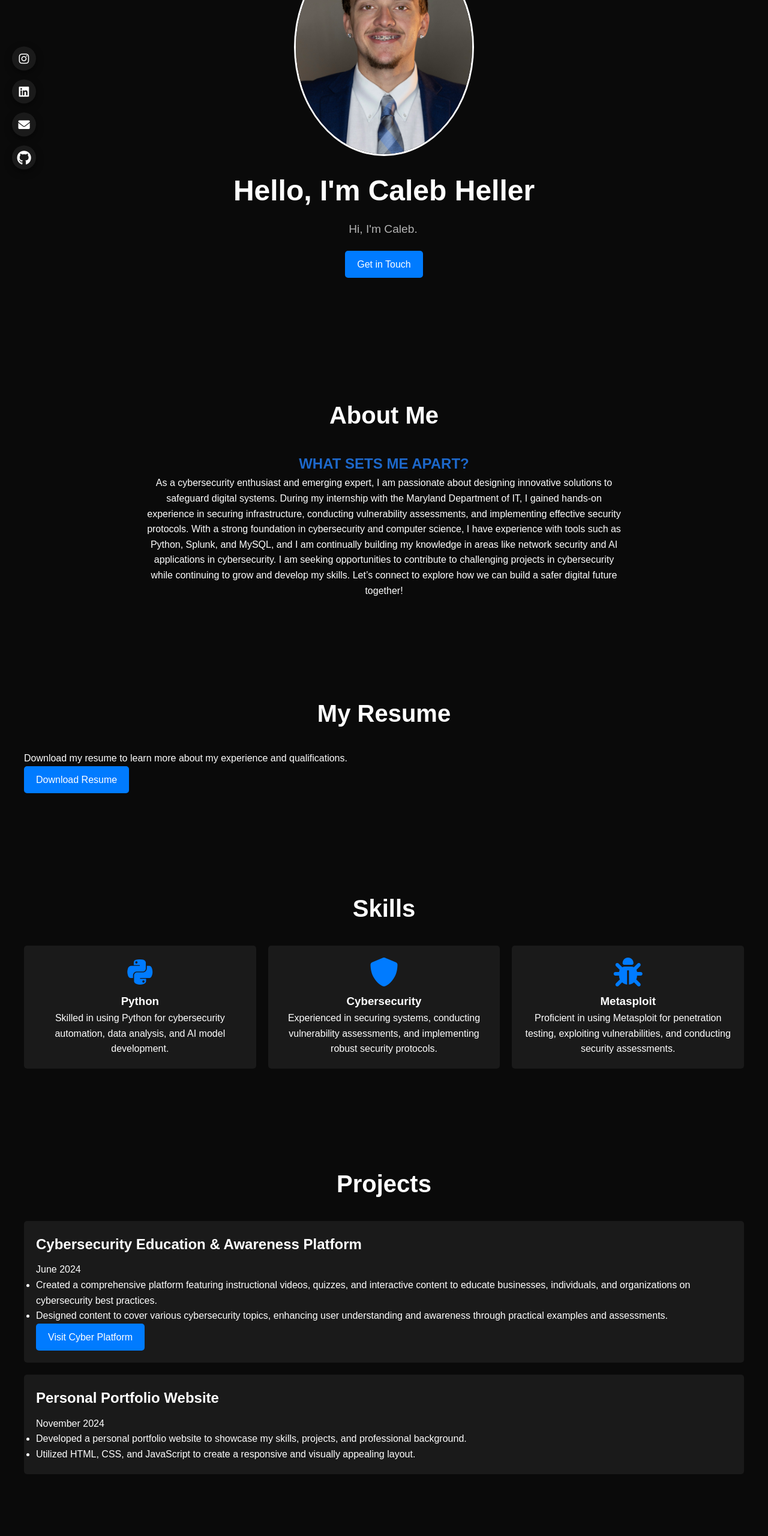
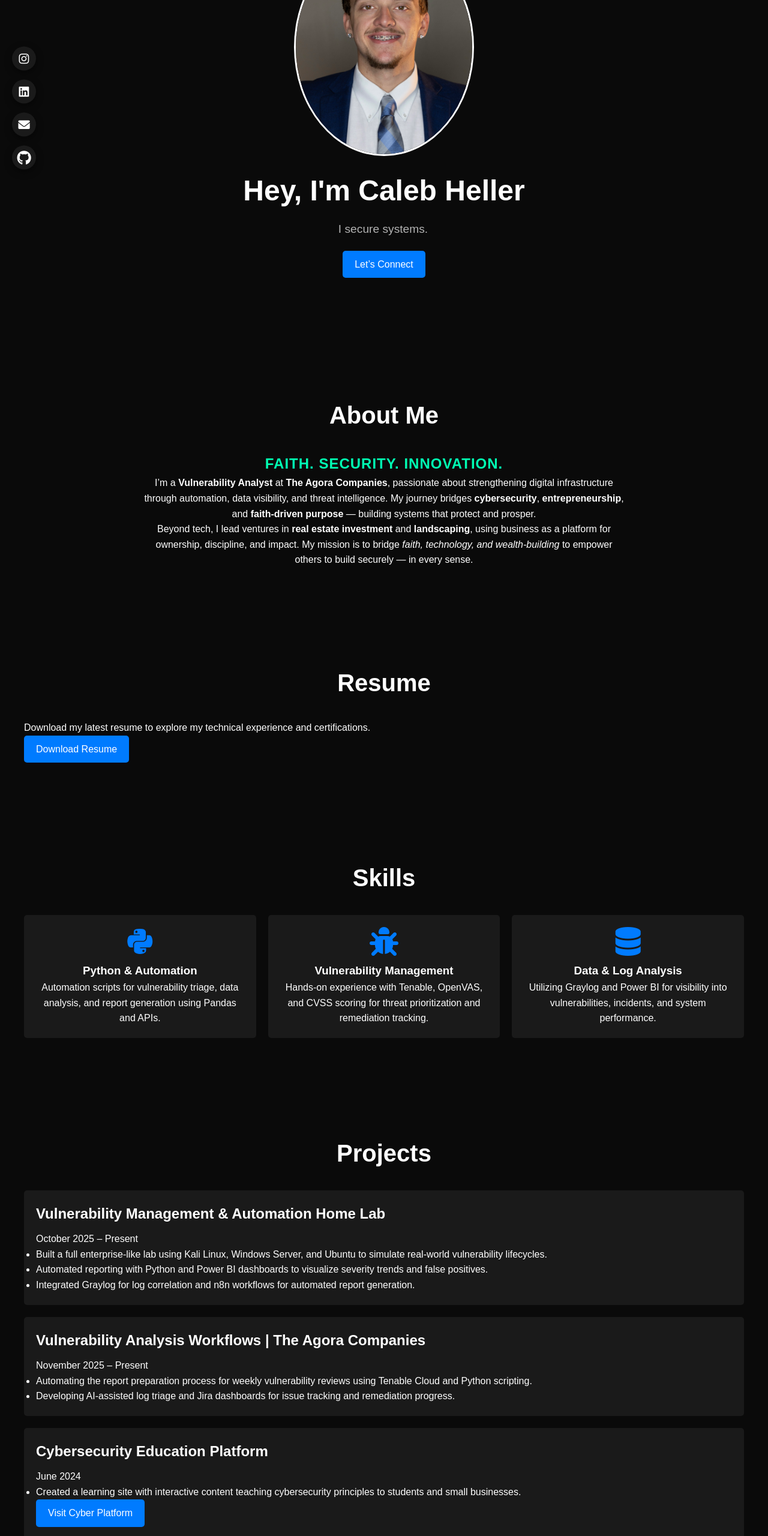
Before and after one commit to calebheller7/caleb-portfolio, a plain HTML site: page index.html in a window 1280 px wide. Shown: the part 220-2780 px from the top of the page at 60% size. Drawn offline with Linux system fonts and the light colour scheme.

Commit message:
Revise portfolio for new role as Vulnerability Analyst
Updated title and content to reflect new role and focus. Enhanced styling and structure for improved presentation.

```diff
--- a/index.html
+++ b/index.html
@@ -3,38 +3,40 @@
 <head>
     <meta charset="UTF-8">
     <meta name="viewport" content="width=device-width, initial-scale=1.0">
-    <title>Caleb Heller | Application Developer</title>
-    <link rel="stylesheet" href="style.css"> <!-- Your existing CSS file -->
+    <title>Caleb Heller | Vulnerability Analyst & Entrepreneur</title>
+    <link rel="stylesheet" href="style.css">
     <link rel="stylesheet" href="https://cdnjs.cloudflare.com/ajax/libs/font-awesome/6.0.0-beta3/css/all.min.css">
+
     <style>
-        /* Additional styling for animated text */
+        /* Animated typing text */
         .animated-text {
             font-size: 1.5rem;
             font-weight: 300;
-            color: #f7df1e;
+            color: #00ffb3;
             animation: typing 2s steps(22) infinite, blink 0.75s step-end infinite;
             white-space: nowrap;
             overflow: hidden;
-            border-right: 3px solid #f7df1e;
+            border-right: 3px solid #00ffb3;
         }
+        @keyframes typing { from { width: 0; } to { width: 100%; } }
+        @keyframes blink { 50% { border-color: transparent; } }
 
-        /* Keyframes for typing and cursor blink animations */
-        @keyframes typing {
-            from { width: 0; }
-            to { width: 100%; }
-        }
-
-        @keyframes blink {
-            50% { border-color: transparent; }
+        /* Subtle highlight for section headers */
+        .highlighted-text {
+            color: #00ffb3;
+            font-weight: 600;
+            text-transform: uppercase;
+            letter-spacing: 1px;
         }
     </style>
 </head>
+
 <body>
 
 <!-- Navigation -->
 <header>
     <nav>
-            <a href="#home" class="logo">Caleb's Portfolio</a>
+        <a href="#home" class="logo">Caleb Heller</a>
         <ul>
             <li><a href="#about">About</a></li>
             <li><a href="#resume">Resume</a></li>
@@ -45,87 +47,94 @@
     </nav>
 </header>
 
-    <!-- Hero Section with Animated Text -->
+<!-- Hero -->
 <section id="hero">
-        <img src="Headshot.jpg" alt="Caleb Heller" class="profile-pic"> <!-- Your profile picture -->
-        <h1>Hello, I'm Caleb Heller</h1>
-        <p class="animated-text" id="animatedText"></p> <!-- Animated Text -->
-        <a href="#contact" class="btn">Get in Touch</a>
+    <img src="Headshot.jpg" alt="Caleb Heller" class="profile-pic">
+    <h1>Hey, I'm Caleb Heller</h1>
+    <p class="animated-text" id="animatedText"></p>
+    <a href="#contact" class="btn">Let’s Connect</a>
 </section>
 
-    <!-- About Section -->
+<!-- About -->
 <section id="about">
     <h2>About Me</h2>
-    <p class="highlighted-text">What Sets Me Apart?</p> <!-- Added class for styling -->
-    <p>As a cybersecurity enthusiast and emerging expert, I am passionate about designing innovative solutions to safeguard digital systems. During my internship with the Maryland Department of IT, I gained hands-on experience in securing infrastructure, conducting vulnerability assessments, and implementing effective security protocols.
-        With a strong foundation in cybersecurity and computer science, I have experience with tools such as Python, Splunk, and MySQL, and I am continually building my knowledge in areas like network security and AI applications in cybersecurity.
-        I am seeking opportunities to contribute to challenging projects in cybersecurity while continuing to grow and develop my skills. Let’s connect to explore how we can build a safer digital future together!</p>
+    <p class="highlighted-text">Faith. Security. Innovation.</p>
+    <p>
+        I’m a <strong>Vulnerability Analyst</strong> at <strong>The Agora Companies</strong>, passionate about
+        strengthening digital infrastructure through automation, data visibility, and threat intelligence.
+        My journey bridges <strong>cybersecurity</strong>, <strong>entrepreneurship</strong>, and <strong>faith-driven purpose</strong> —
+        building systems that protect and prosper.
+    </p>
+    <p>
+        Beyond tech, I lead ventures in <strong>real estate investment</strong> and <strong>landscaping</strong>,
+        using business as a platform for ownership, discipline, and impact. My mission is to bridge
+        <em>faith, technology, and wealth-building</em> to empower others to build securely — in every sense.
+    </p>
 </section>
 
-
-   <!-- Resume Download Section -->
+<!-- Resume -->
 <section id="resume">
-    <h2>My Resume</h2>
-    <p>Download my resume to learn more about my experience and qualifications.</p>
+    <h2>Resume</h2>
+    <p>Download my latest resume to explore my technical experience and certifications.</p>
     <a href="Resume.pdf" download="Caleb_Heller_Resume.pdf" class="btn">Download Resume</a>
 </section>
 
-
-    <!-- Skills Section -->
+<!-- Skills -->
 <section id="skills">
     <h2>Skills</h2>
     <div class="skills-container">
         <div class="skill-item">
             <i class="fab fa-python"></i>
-            <h3>Python</h3>
-            <p>Skilled in using Python for cybersecurity automation, data analysis, and AI model development.</p>
+            <h3>Python & Automation</h3>
+            <p>Automation scripts for vulnerability triage, data analysis, and report generation using Pandas and APIs.</p>
         </div>
         <div class="skill-item">
-            <i class="fas fa-shield-alt"></i>
-            <h3>Cybersecurity</h3>
-            <p>Experienced in securing systems, conducting vulnerability assessments, and implementing robust security protocols.</p>
+            <i class="fas fa-bug"></i>
+            <h3>Vulnerability Management</h3>
+            <p>Hands-on experience with Tenable, OpenVAS, and CVSS scoring for threat prioritization and remediation tracking.</p>
         </div>
         <div class="skill-item">
-            <i class="fas fa-bug"></i> <!-- Search icon as a placeholder -->
-            <h3>Metasploit</h3>
-            <p>Proficient in using Metasploit for penetration testing, exploiting vulnerabilities, and conducting security assessments.</p>
+            <i class="fas fa-database"></i>
+            <h3>Data & Log Analysis</h3>
+            <p>Utilizing Graylog and Power BI for visibility into vulnerabilities, incidents, and system performance.</p>
         </div>
-
     </div>
 </section>
 
-
-    <!-- Projects Section -->
+<!-- Projects -->
 <section id="projects">
     <h2>Projects</h2>
 
-    <!-- New Project: Cyber Platform Link -->
     <div class="project-item fade-in">
-        <h3>Cybersecurity Education & Awareness Platform</h3>
-        <p class="project-date">June 2024</p>
+        <h3>Vulnerability Management & Automation Home Lab</h3>
+        <p class="project-date">October 2025 – Present</p>
         <ul>
-            <li>Created a comprehensive platform featuring instructional videos, quizzes, and interactive content to educate businesses, individuals, and organizations on cybersecurity best practices.</li>
-            <li>Designed content to cover various cybersecurity topics, enhancing user understanding and awareness through practical examples and assessments.</li>
-        </ul>
-        <a href="https://cyberplatform.vercel.app/" target="_blank" class="btn">Visit Cyber Platform</a> <!-- Replace with your actual cyber platform URL -->
-    </div>
-
-    <!-- New Project: Personal Portfolio -->
-    <div class="project-item fade-in">
-        <h3>Personal Portfolio Website</h3>
-        <p class="project-date">November 2024</p>
-        <ul>
-            <li>Developed a personal portfolio website to showcase my skills, projects, and professional background.</li>
-            <li>Utilized HTML, CSS, and JavaScript to create a responsive and visually appealing layout.</li>
+            <li>Built a full enterprise-like lab using Kali Linux, Windows Server, and Ubuntu to simulate real-world vulnerability lifecycles.</li>
+            <li>Automated reporting with Python and Power BI dashboards to visualize severity trends and false positives.</li>
+            <li>Integrated Graylog for log correlation and n8n workflows for automated report generation.</li>
         </ul>
     </div>
 
+    <div class="project-item fade-in">
+        <h3>Vulnerability Analysis Workflows | The Agora Companies</h3>
+        <p class="project-date">November 2025 – Present</p>
+        <ul>
+            <li>Automating the report preparation process for weekly vulnerability reviews using Tenable Cloud and Python scripting.</li>
+            <li>Developing AI-assisted log triage and Jira dashboards for issue tracking and remediation progress.</li>
+        </ul>
+    </div>
 
-
+    <div class="project-item fade-in">
+        <h3>Cybersecurity Education Platform</h3>
+        <p class="project-date">June 2024</p>
+        <ul>
+            <li>Created a learning site with interactive content teaching cybersecurity principles to students and small businesses.</li>
+        </ul>
+        <a href="https://cyberplatform.vercel.app/" target="_blank" class="btn">Visit Cyber Platform</a>
+    </div>
 </section>
 
-
-    <!-- Contact Section -->
+<!-- Contact -->
 <section id="contact">
     <h2>Contact Me</h2>
     <form action="#" method="post">
@@ -141,25 +150,16 @@
 
 <!-- Side Social Buttons -->
 <div class="side-social-buttons">
-        <a href="https://www.instagram.com/caleb.heller7" target="_blank" class="social-btn instagram">
-            <i class="fab fa-instagram"></i>
-        </a>
-        <a href="https://www.linkedin.com/in/caleb-heller-0a0132280/" target="_blank" class="social-btn linkedin">
-            <i class="fab fa-linkedin"></i>
-        </a>
-        <a href="mailto:caleb.heller1856@icloud.com" target="_blank" class="social-btn email">
-            <i class="fas fa-envelope"></i>
-        </a>
-        <a href="https://github.com/calebheller7" class="social-btn github" target="_blank" aria-label="GitHub">
-            <i class="fab fa-github"></i> <!-- Font Awesome GitHub icon -->
-        </a>
+    <a href="https://www.instagram.com/caleb.heller7" target="_blank" class="social-btn instagram"><i class="fab fa-instagram"></i></a>
+    <a href="https://www.linkedin.com/in/caleb-heller-0a0132280/" target="_blank" class="social-btn linkedin"><i class="fab fa-linkedin"></i></a>
+    <a href="mailto:caleb.heller1856@icloud.com" target="_blank" class="social-btn email"><i class="fas fa-envelope"></i></a>
+    <a href="https://github.com/calebheller7" target="_blank" class="social-btn github"><i class="fab fa-github"></i></a>
 </div>
 
-    <!-- JavaScript for Animated Text -->
+<!-- Animated Text JS -->
 <script>
-        const messages = ["Hi, I'm Caleb.", "I design.", "I code.", "I secure."];
+    const messages = ["I secure systems.", "I build automation.", "I create impact.", "I lead with faith."];
     let index = 0;
-
     function changeMessage() {
         const textElement = document.getElementById("animatedText");
         textElement.style.width = "0";
@@ -167,11 +167,10 @@
             textElement.textContent = messages[index];
             textElement.style.width = "100%";
             index = (index + 1) % messages.length;
-            }, 500); // Delay to give the appearance of deleting
+        }, 500);
     }
-
-        setInterval(changeMessage, 9000); // Rotate messages every 3 seconds
-        changeMessage(); // Initialize with the first message
+    setInterval(changeMessage, 5000);
+    changeMessage();
 </script>
 
 </body>
```
Lines whose indentation alone changed are shown as unchanged.
